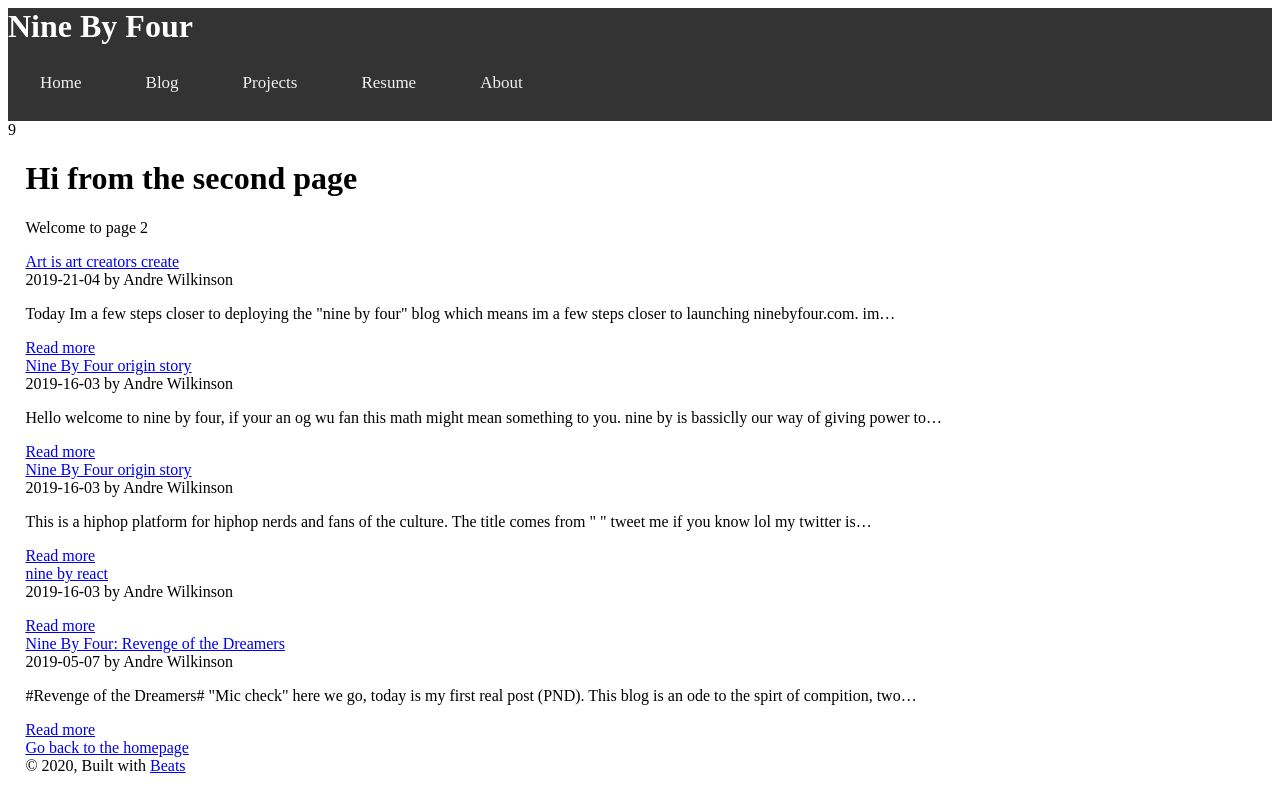
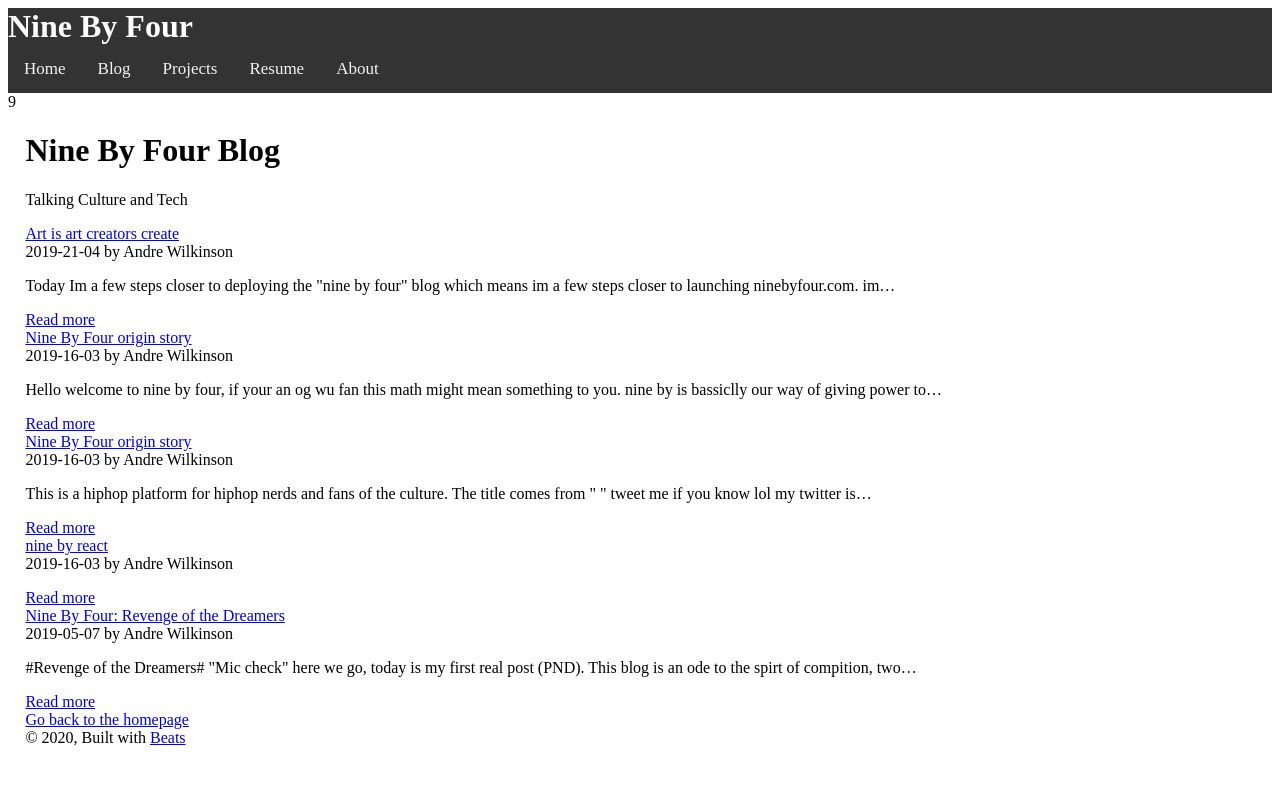
Before and after one commit to dredamonsta1/culcher-blog, a Gatsby site: page /Blog in a window 1280 px wide. Built offline with nearby package versions, Linux system fonts and the light colour scheme; Gatsby itself is replaced by a stand-in of ours.

Commit message:
removed unneeded a tags

```diff
--- a/src/components/Menu/Menu.js
+++ b/src/components/Menu/Menu.js
@@ -7,22 +7,22 @@ const Menu = ({ children }) => {
   return(
     <div className={style.Menu}>
     <Link to="/">
-      <a className="home-tab" href="#9X4">Home</a>
+      Home
     </Link>
     <Link to="/blog">
-      <a href="#Blog">Blog</a>
+      Blog
     </Link>
 
     <Link to="/about">
-      <a href="#Projects">Projects</a>
+      Projects
     </Link>
 
     <Link to="/page-2">
-      <a href="#Resume">Resume</a>
+      Resume
     </Link>
 
     <Link to="/page-2">
-      <a href="#Resume">About</a>
+      About
     </Link>
 
 
--- a/src/pages/Blog.js
+++ b/src/pages/Blog.js
@@ -9,9 +9,9 @@ import Post from '../components/Post'
 const SecondPage = () => (
   <Layout>
 
-    <SEO title="Page two" />
-    <h1>Hi from the second page</h1>
-    <p>Welcome to page 2</p>
+    <SEO title="Nine By Four Blog" />
+    <h1>Nine By Four Blog</h1>
+    <p>Talking Culture and Tech</p>
     <StaticQuery query={indexQuery} render={data => {
       return (
         <div>
```
Also changed, not shown: src/pages/index.js (+1 -11 lines).
